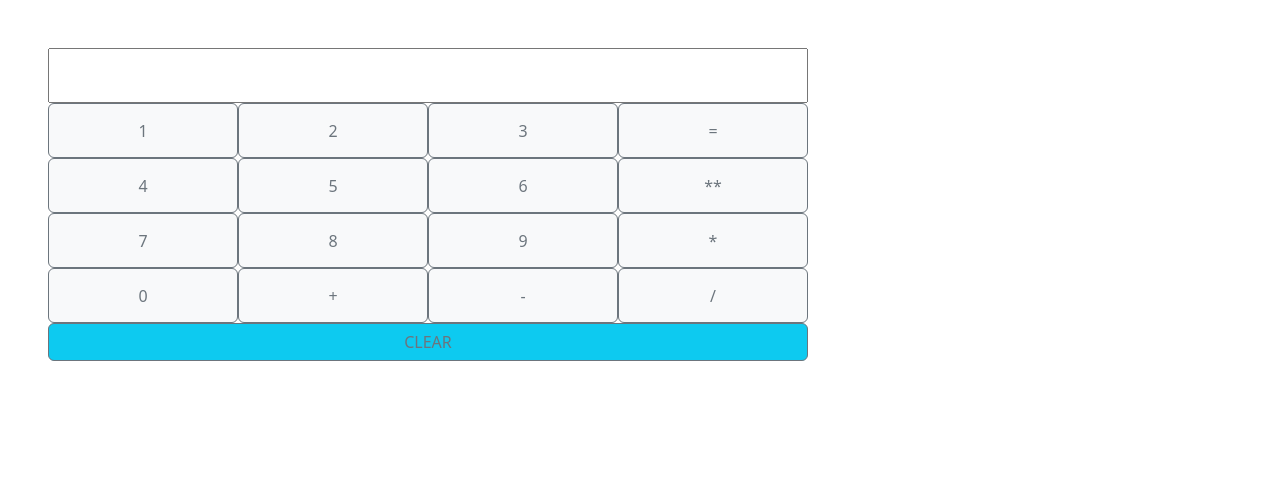
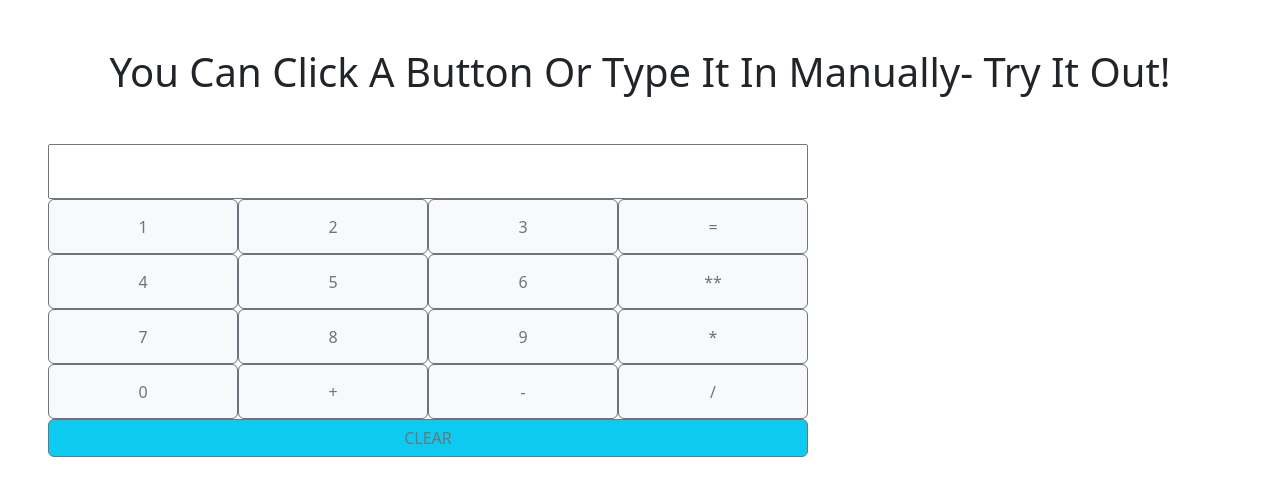
Before and after one commit to Danimatis/Calculator, a plain HTML site: page index.html in a window 1280 px wide. Drawn offline with nearby package versions, Linux system fonts and the light colour scheme.

Commit message:
added heading

```diff
--- a/index.html
+++ b/index.html
@@ -20,6 +20,9 @@
     ></script>
   </head>
   <body>
+    <h1 class="text-center text-capitalize mt-5">
+      you can click a button or type it in manually- try it out!
+    </h1>
     <div class="container justify-content-center m-5">
       <div class="row">
         <input id="screen" class="col-8" type="text" />
```
